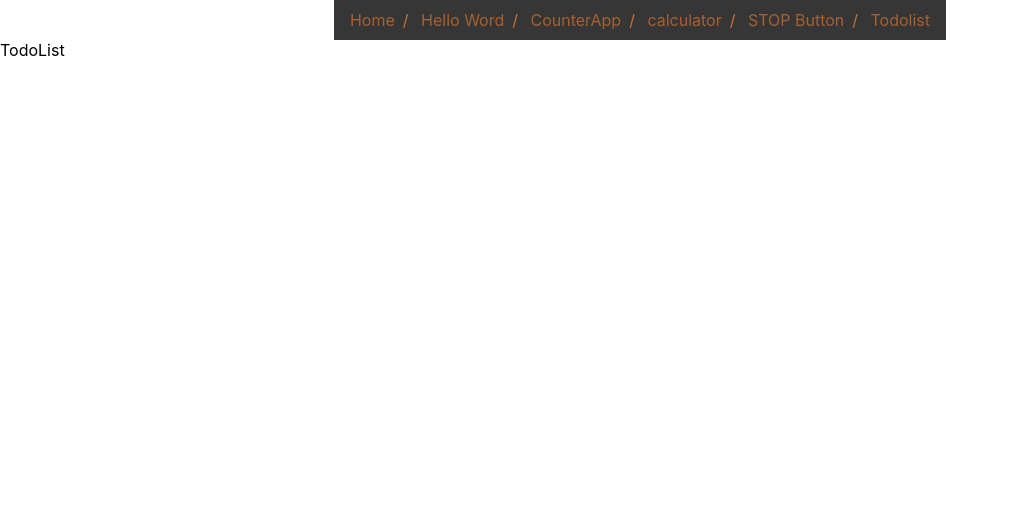
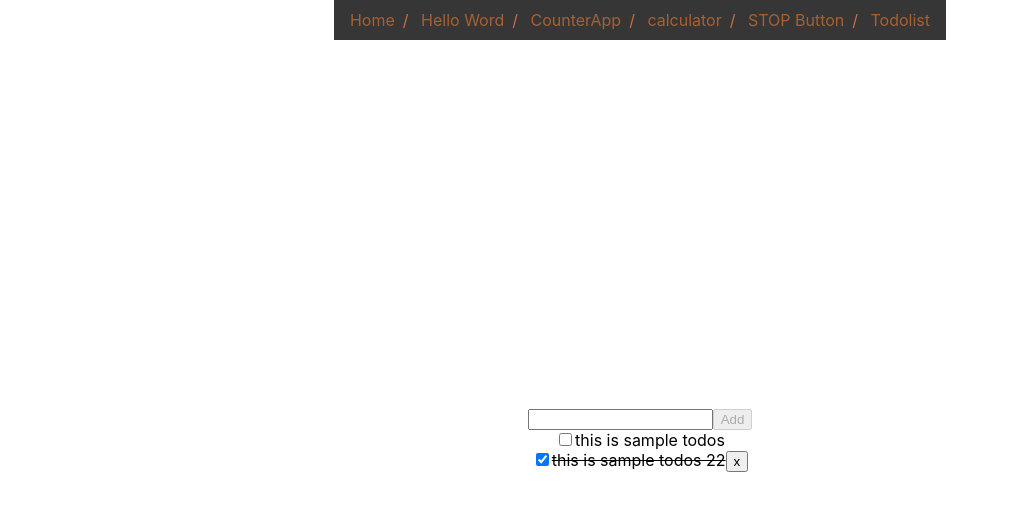
Before and after one commit to tablangdelio/worksheet, a Next.js app: page /todolist in a window 1280 px wide. Shown: the top 510 px of the page, without its empty margins (0-1009 px from the left). Built offline with nearby package versions, Linux system fonts and the light colour scheme.

Commit message:
done with functions

```diff
--- a/components/Layout.js
+++ b/components/Layout.js
@@ -5,10 +5,8 @@ import Footer from './Footer';
 const Layout = ({ children }) => {
     return(
         <>
-
             <Navbar />
             { children }
-
         </>
     );
 }
--- a/package.json
+++ b/package.json
@@ -12,7 +12,10 @@
     "react-dom": "17.0.2"
   },
   "devDependencies": {
+    "autoprefixer": "^10.4.2",
     "eslint": "8.7.0",
-    "eslint-config-next": "^12.0.8"
+    "eslint-config-next": "^12.0.8",
+    "postcss": "^8.4.6",
+    "tailwindcss": "^3.0.23"
   }
 }
--- a/pages/helloworld.js
+++ b/pages/helloworld.js
@@ -1,6 +1,5 @@
 
 import styles from '../styles/Helloworld.module.css'
-
 const Helloworld = () => {
 
     return(
--- a/pages/index.js
+++ b/pages/index.js
@@ -12,7 +12,7 @@ export default function Home() {
         <meta name="description" content="worksheet" />
         <link rel="icon" href="/favicon.ico" />
       </Head>
-      <main>
+      <main className='main'>
          <div>
              Worksheet Technical section
          </div>
--- a/pages/todolist.js
+++ b/pages/todolist.js
@@ -1,11 +1,103 @@
+import React, { useEffect, useState } from "react";
+
+const todoData = [
+  {
+
+    text: 'this is sample todos',
+    isDone: false
+  },
+  {
+    text: 'this is sample todos 22',
+    isDone:true
+  }
+
+];
 
 const TodoList = () => {
 
+  const [inputTodo, setInputTodo ] = useState('');
+  const [todos, setTodos] = useState([]);
+
+  useEffect(() => {
+
+    setTodos(todoData)
+
+  },[todoData])
+
+
+    const handleChecked = (e, index) => {
+      const checkTodo = [...todos];
+
+      const checkStatus = e.target.checked;
+
+      if(checkStatus){
+        checkTodo[index].isDone = true
+
+      }else{
+
+        checkTodo[index].isDone = false
+
+      }
+      setTodos( checkTodo );
+      console.log(e.target.checked);
+
+  }
+
+    const handleAddTodo = (e) => {
+      e.preventDefault();
+      const newtodo = {
+        text: inputTodo,
+        isDone: false
+      }
+      const newTodoList = [...todos, newtodo ];
+      setTodos( newTodoList );
+      setInputTodo('')
+    }
+
+    const handleRemove = (id) => {
+
+      console.log(id);
+     const todo = todos.filter( (todo, index ) => {
+          return index !== id
+      })
+
+      setTodos(todo)
+    }
     return(
-        <>
-          TodoList
-        </>
+        <div className="main">
+            <form onSubmit={handleAddTodo}>
+              <input type="text" value={inputTodo} onChange={e => setInputTodo(e.target.value)}/>
+              {
+                  inputTodo !== ''
+                  ? <button type="submit"> Add </button>
+                  : <button type="submit" disabled> Add </button>
+              }
+            </form>
+
+          { todos.length >= 1 ? todos.map((todo, index) => (
+            <div key={index}>
+
+              <input
+                type="checkbox"
+                onChange={ (e) => handleChecked(e, index)}
+                checked={todo.isDone ? 'checked': ''}
+              />
+
+                  <span
+                      style={{textDecoration:  todo.isDone ? 'line-through' : ''  }}>
+                      {todo.text}
+                  </span>
+
+                  <button style={{display: todo.isDone ? '' : 'none' }}
+                          onClick={() => handleRemove( index ) }> x </button>
+
+                </div>
+            ))
+            : 'No todos '
+            }
+        </div>
     )
 }
 
+
 export default  TodoList;
```
Also changed, not shown: pages/calculator.js (+30 -4 lines), pages/centerstopbutton.js (+20 -5 lines), pages/counterapp.js (+8 -9 lines), 1 other file (tests, documents, lock files or other folders).
